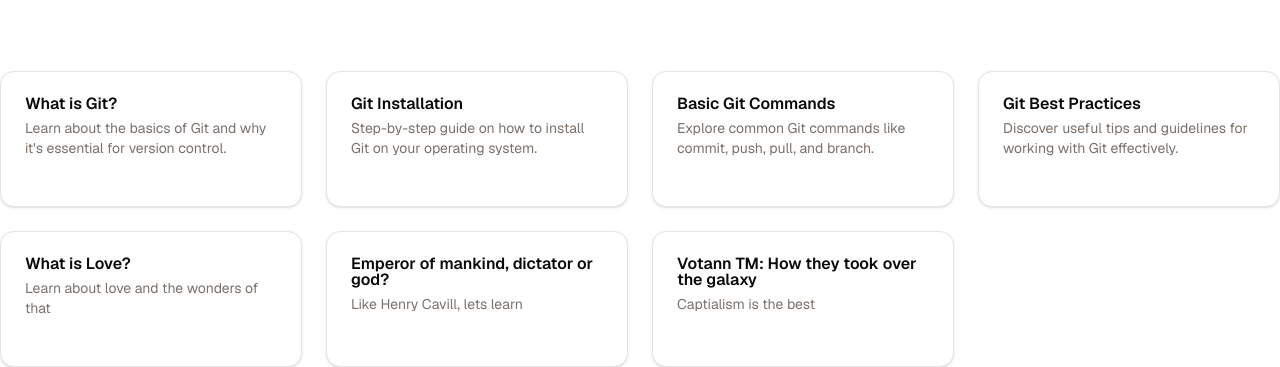
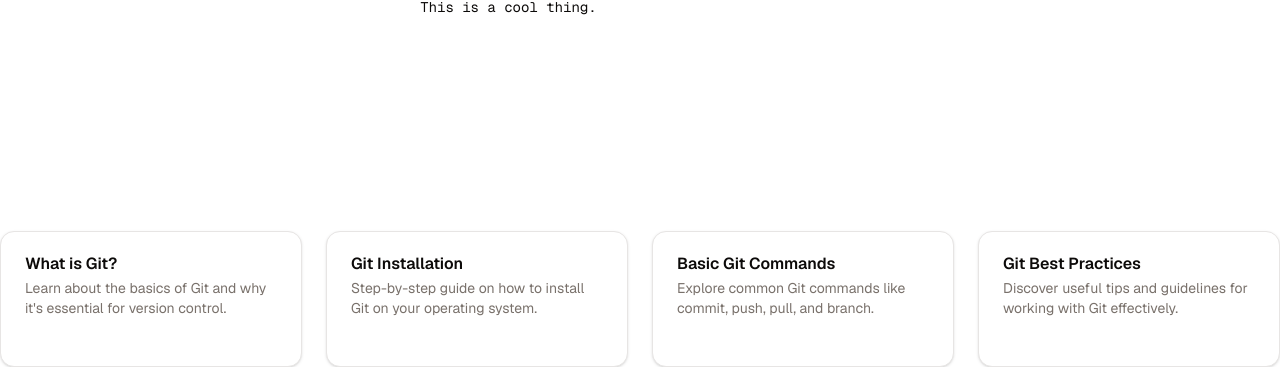
Before and after one commit to sakh26/git-course-beginner, a Next.js app: page / in a window 1280 px wide. Shown: the part 433-800 px from the top of the page. Built offline with nearby package versions, Linux system fonts and the light colour scheme.

Commit message:
ADd links

```diff
--- a/src/app/lessons.ts
+++ b/src/app/lessons.ts
@@ -1,45 +1,26 @@
-// Dummy data for the cards
-export  const cardData = [
+export const cardData = [
   {
     title: "What is Git?",
     description:
       "Learn about the basics of Git and why it's essential for version control.",
-    link: "/lesson-1",
+    link: "/lessons/what-is-git",
   },
   {
     title: "Git Installation",
     description:
       "Step-by-step guide on how to install Git on your operating system.",
-    link: "/lesson-2",
+    link: "/lessons/git-installation",
   },
   {
     title: "Basic Git Commands",
     description:
       "Explore common Git commands like commit, push, pull, and branch.",
-    link: "/lesson-3",
+    link: "/lessons/basic-git-commands",
   },
   {
     title: "Git Best Practices",
     description:
       "Discover useful tips and guidelines for working with Git effectively.",
-    link: "/lesson-4",
+    link: "/lessons/git-best-practices",
   },
-    {
-    title: "What is Love? ",
-    description:
-      "Learn about love and the wonders of that",
-    link: "/lesson-5",
-  },
-  {
-    title: "Emperor of mankind, dictator or god? ",
-    description:
-      "Like Henry Cavill, lets learn",
-    link: "/lesson-6",
-  },
-  {
-    title: "Votann TM: How they took over the galaxy",
-    description:
-      "Captialism is the best",
-    link: "/lesson-7",
-  }
 ];
--- a/src/app/page.tsx
+++ b/src/app/page.tsx
@@ -1,4 +1,5 @@
 import Image from "next/image";
+import Link from "next/link";
 import {
   Card,
   CardContent,
@@ -8,8 +9,7 @@ import {
   CardTitle,
 } from "@/components/ui/card";
 import { Input } from "@/components/ui/input";
-import { cardData } from "./lessons"
-
+import { cardData } from "./lessons";
 
 export default function Home() {
   return (
@@ -41,13 +41,15 @@ export default function Home() {
       {/* Card Layout */}
       <div className="grid grid-cols-1 sm:grid-cols-2 md:grid-cols-3 lg:grid-cols-4 gap-6 w-full row-start-3">
         {cardData.map((card, index) => (
-          <Card key={index}>
+          <Link href={card.link} key={index}>
+            <Card>
               <CardHeader>
                 <CardTitle>{card.title}</CardTitle>
                 <CardDescription>{card.description}</CardDescription>
               </CardHeader>
               <CardFooter></CardFooter>
             </Card>
+          </Link>
         ))}
       </div>
     </div>
```
Lines whose indentation alone changed are shown as unchanged.
